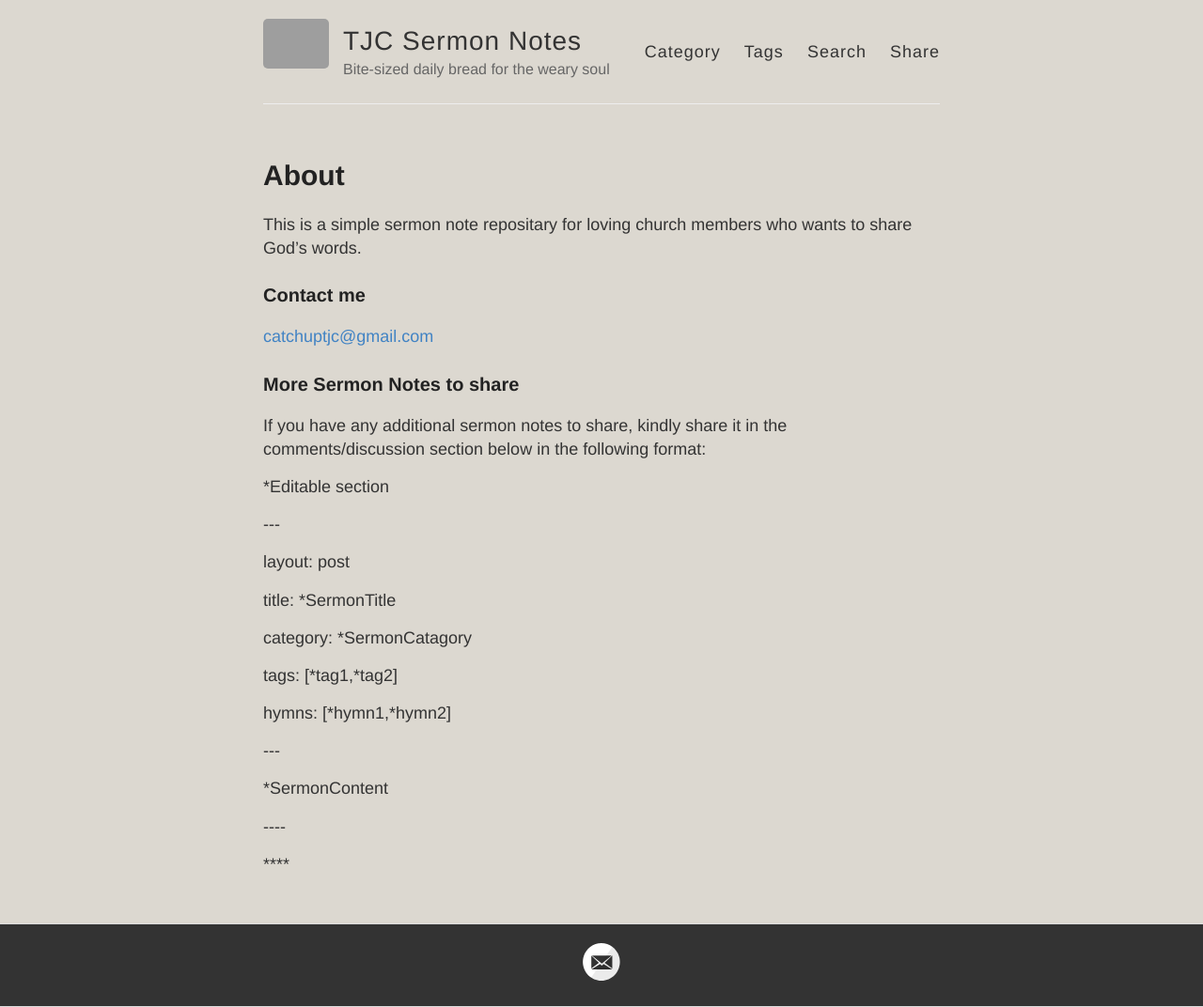
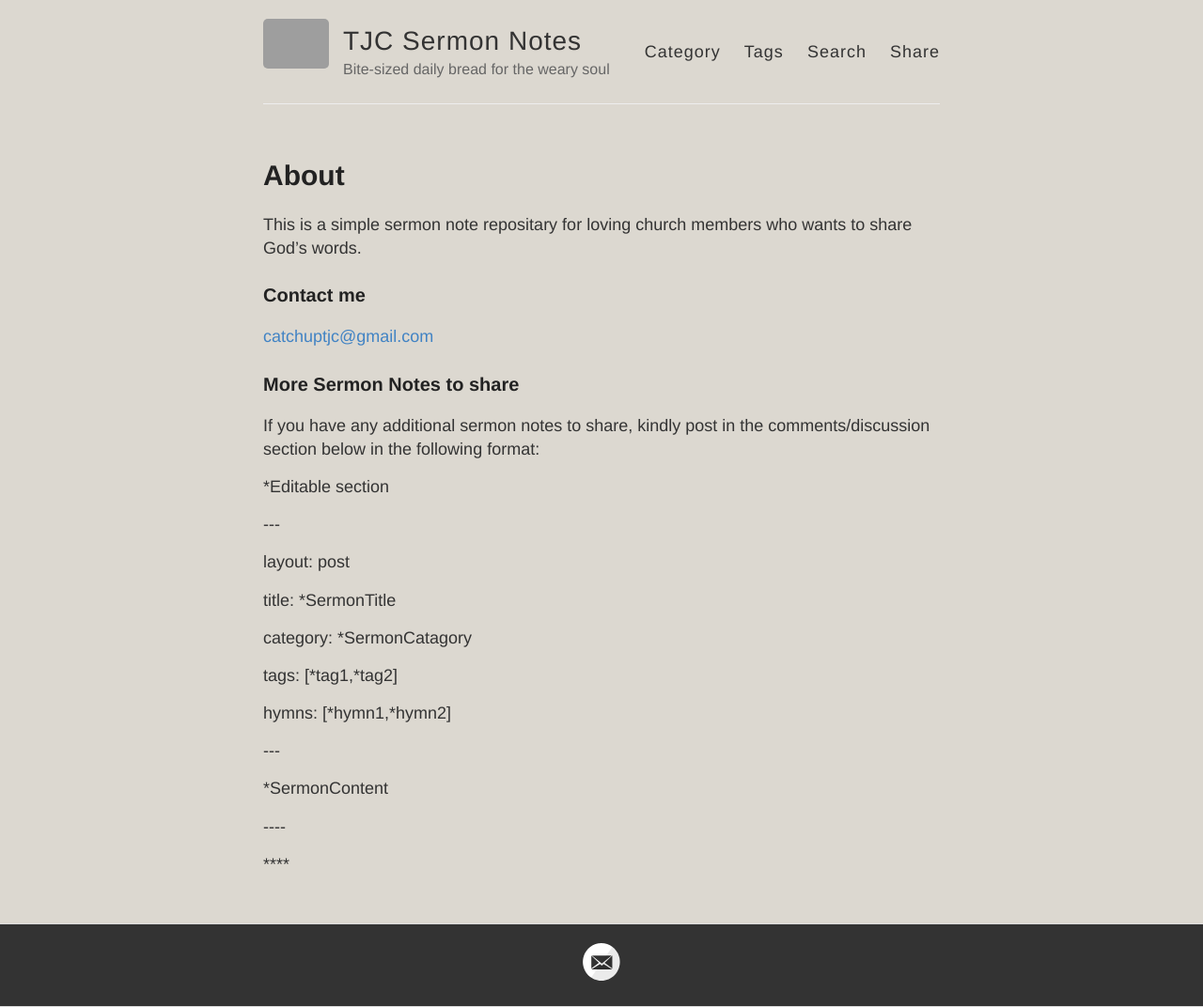
Before and after one commit to catchupTJC/catchuptjc.github.io, a Jekyll site: the page built from about.md, in a window 1280 px wide. Shown: the whole page at 94% size. Built offline with Jekyll 4.4.1, drawn with Linux system fonts in a browser that asks for light colours; nearby versions of some CDN libraries; comment, search, counter and statistics services are not loaded; grey boxes are pictures that could not be loaded.

Commit message:
Update about.md

```diff
--- a/about.md
+++ b/about.md
@@ -12,7 +12,7 @@
 
 ### More Sermon Notes to share
 
-If you have any additional sermon notes to share, kindly share it in the comments/discussion section below in the following format:
+If you have any additional sermon notes to share, kindly post in the comments/discussion section below in the following format:
 <p> *Editable section</p>
 
 <p>---</p>
```
